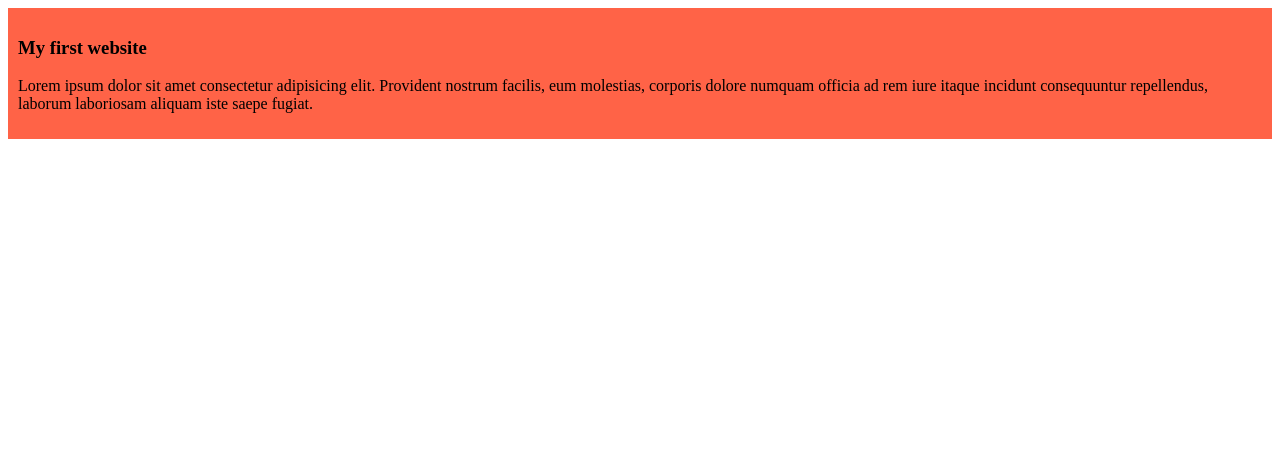
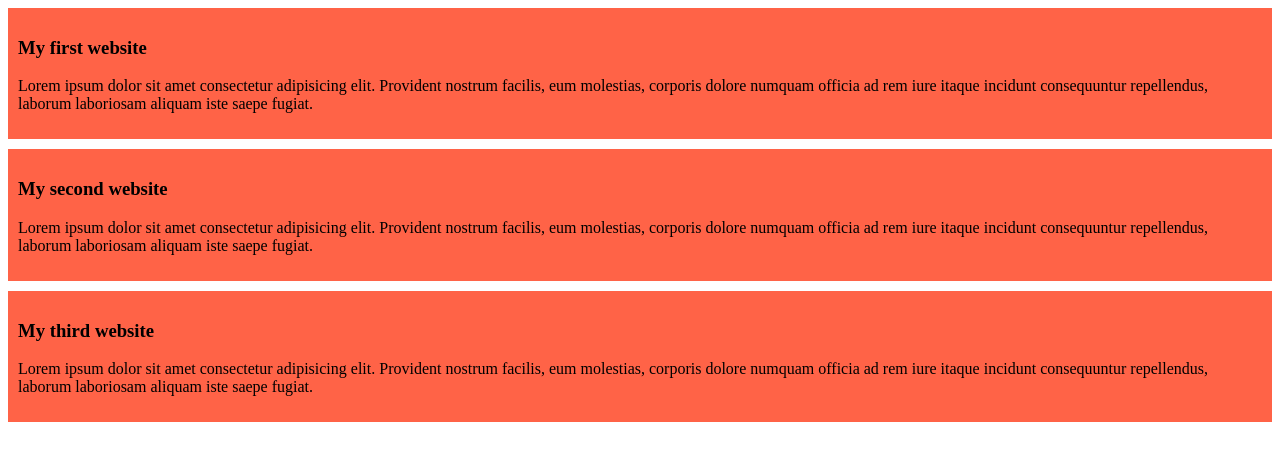
Before and after one commit to Shefatmim01/first-github-repo, a plain HTML site: page index.html in a window 1280 px wide. Drawn offline with Linux system fonts and the light colour scheme.

Commit message:
added the second and third blog

```diff
--- a/index.html
+++ b/index.html
@@ -11,6 +11,14 @@
         <h3>My first website</h3>
         <p>Lorem ipsum dolor sit amet consectetur adipisicing elit. Provident nostrum facilis, eum molestias, corporis dolore numquam officia ad rem iure itaque incidunt consequuntur repellendus, laborum laboriosam aliquam iste saepe fugiat.</p>
     </div>
+    <div>
+        <h3>My second website</h3>
+        <p>Lorem ipsum dolor sit amet consectetur adipisicing elit. Provident nostrum facilis, eum molestias, corporis dolore numquam officia ad rem iure itaque incidunt consequuntur repellendus, laborum laboriosam aliquam iste saepe fugiat.</p>
+    </div>
+    <div>
+        <h3>My third website</h3>
+        <p>Lorem ipsum dolor sit amet consectetur adipisicing elit. Provident nostrum facilis, eum molestias, corporis dolore numquam officia ad rem iure itaque incidunt consequuntur repellendus, laborum laboriosam aliquam iste saepe fugiat.</p>
+    </div>
 
 </body>
 </html>
--- a/style/blog.css
+++ b/style/blog.css
@@ -1,4 +1,5 @@
 div{
     background-color: tomato;
     padding: 10px;
+    margin-bottom: 10px;
 }
```
